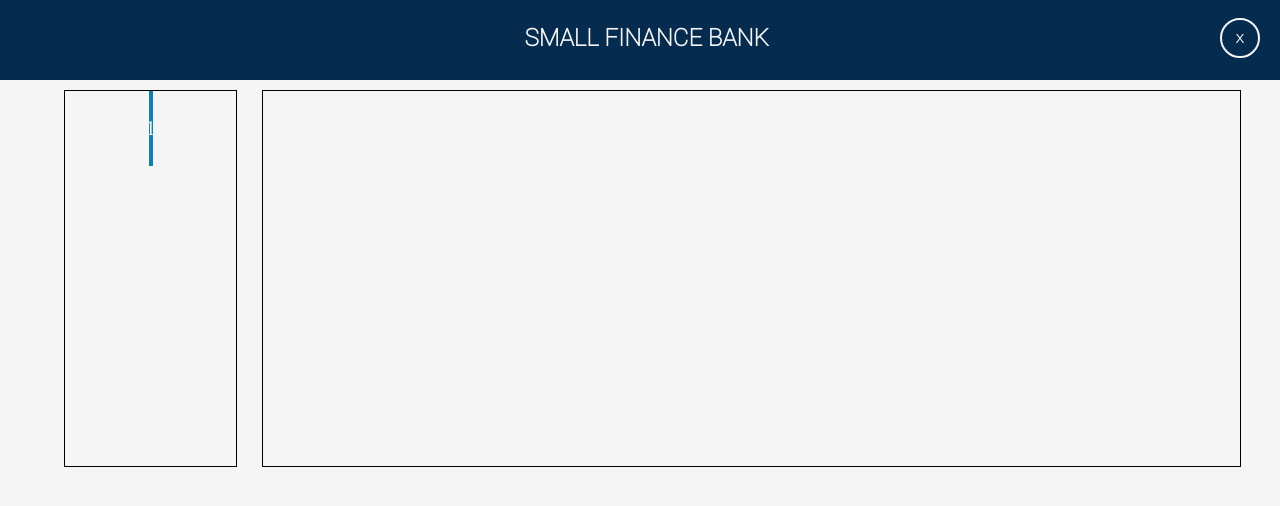
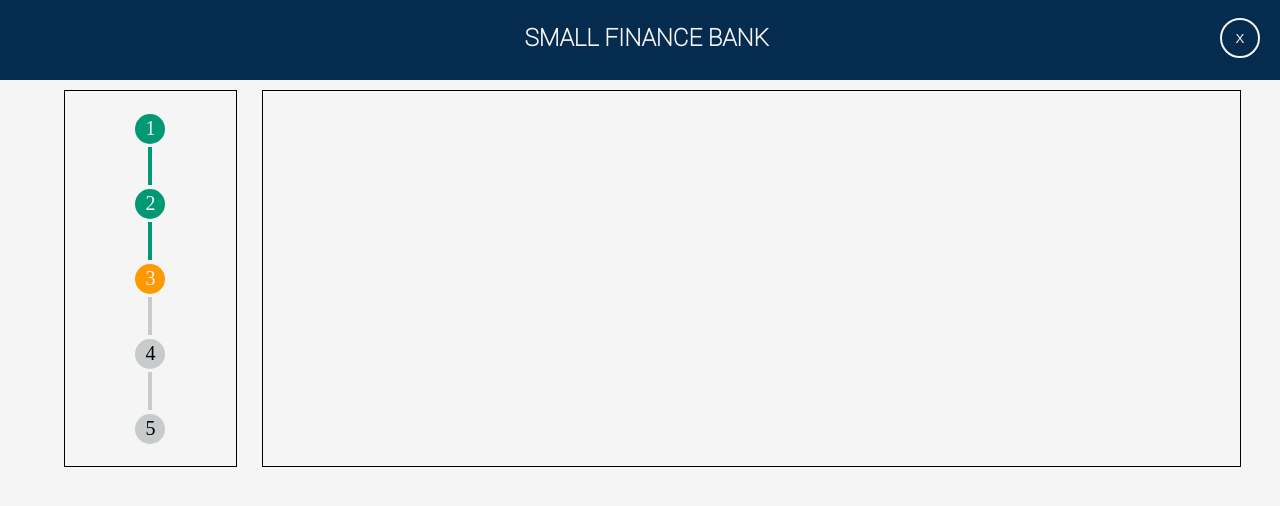
Before and after one commit to saumy0010/Finance-Bank, a plain HTML site: page index.html in a window 1280 px wide. Drawn offline with Linux system fonts and the light colour scheme.

Commit message:
progress bar color

```diff
--- a/Assets/CSS/styles.css
+++ b/Assets/CSS/styles.css
@@ -108,19 +108,59 @@ body {
     z-index: 1;
 }
 
-.progress-bar ul li:first-child:before {
+.progress-bar ul li:nth-child(4) {
+    color: black;
+}
+
+.progress-bar ul li:nth-child(5) {
+    color: black;
+}
+
+.progress-bar ul li:first-child::before {
     content: '';
     position: absolute;
-    top: 0;
-    left: 49%;
+    top: 56px;
+    left: 48%;
     width: 4px;
-    height: 100%;
-    background: #0c81b7;
+    height: 50%;
+    background: #009973;
     z-index: -1;
 }
 
+.progress-bar ul li:nth-child(2):before {
+    content: '';
+    position: absolute;
+    top: 56px;
+    left: 48%;
+    width: 4px;
+    height: 50%;
+    background: #009973;
+    z-index: -1;
+}
 
-/* .progress-bar ul li::after {
+.progress-bar ul li:nth-child(3):before {
+    content: '';
+    position: absolute;
+    top: 56px;
+    left: 48%;
+    width: 4px;
+    height: 50%;
+    background: #c7cbcc;
+    z-index: -1;
+}
+
+.progress-bar ul li:nth-child(4):before {
+    content: '';
+    position: absolute;
+    top: 56px;
+    left: 48%;
+    width: 4px;
+    height: 50%;
+    background: #c7cbcc;
+    z-index: -1;
+}
+
+.progress-bar ul li:first-child:after {
     content: '';
     position: absolute;
     top: 50%;
@@ -129,15 +169,58 @@ body {
     width: 30px;
     height: 30px;
     border-radius: 50%;
-    background: #0c81b7;
+    background: #009973;
     z-index: -1;
-} */
-
-
-/* .progress-bar ul li:first-child::before {
-    top: 50%;
 }
 
-.progress-bar ul li:last-child::before {
-    height: 50%;
-} */
+.progress-bar ul li:nth-child(2):after {
+    content: '';
+    position: absolute;
+    top: 50%;
+    left: 50%;
+    transform: translate(-50%, -50%);
+    width: 30px;
+    height: 30px;
+    border-radius: 50%;
+    background: #009973;
+    z-index: -1;
+}
+
+.progress-bar ul li:nth-child(3):after {
+    content: '';
+    position: absolute;
+    top: 50%;
+    left: 50%;
+    transform: translate(-50%, -50%);
+    width: 30px;
+    height: 30px;
+    border-radius: 50%;
+    background: #ff9900;
+    z-index: -1;
+}
+
+.progress-bar ul li:nth-child(4):after {
+    content: '';
+    position: absolute;
+    top: 50%;
+    left: 50%;
+    transform: translate(-50%, -50%);
+    width: 30px;
+    height: 30px;
+    border-radius: 50%;
+    background: #c7cbcc;
+    z-index: -1;
+}
+
+.progress-bar ul li:nth-child(5):after {
+    content: '';
+    position: absolute;
+    top: 50%;
+    left: 50%;
+    transform: translate(-50%, -50%);
+    width: 30px;
+    height: 30px;
+    border-radius: 50%;
+    background: #c7cbcc;
+    z-index: -1;
+}
```
